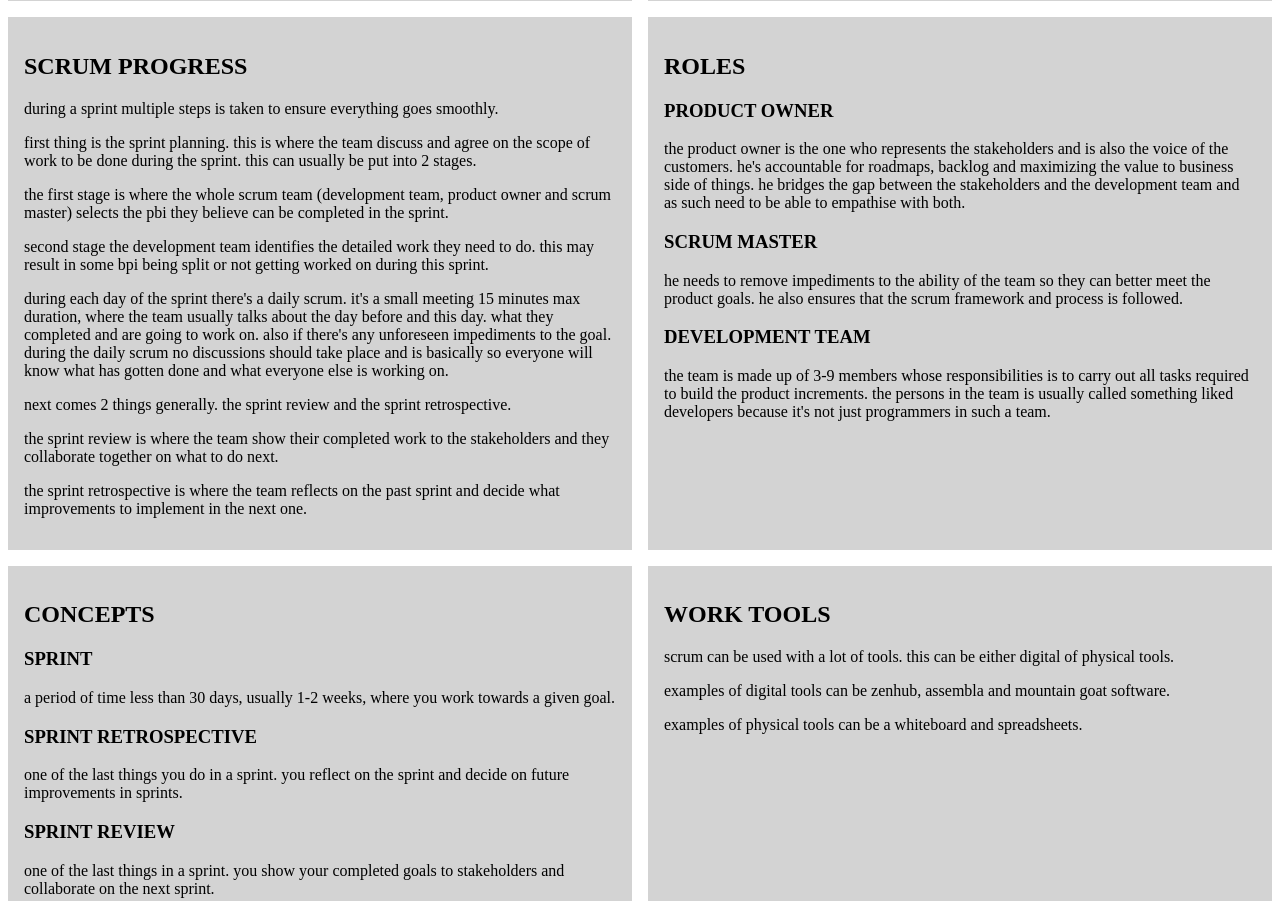
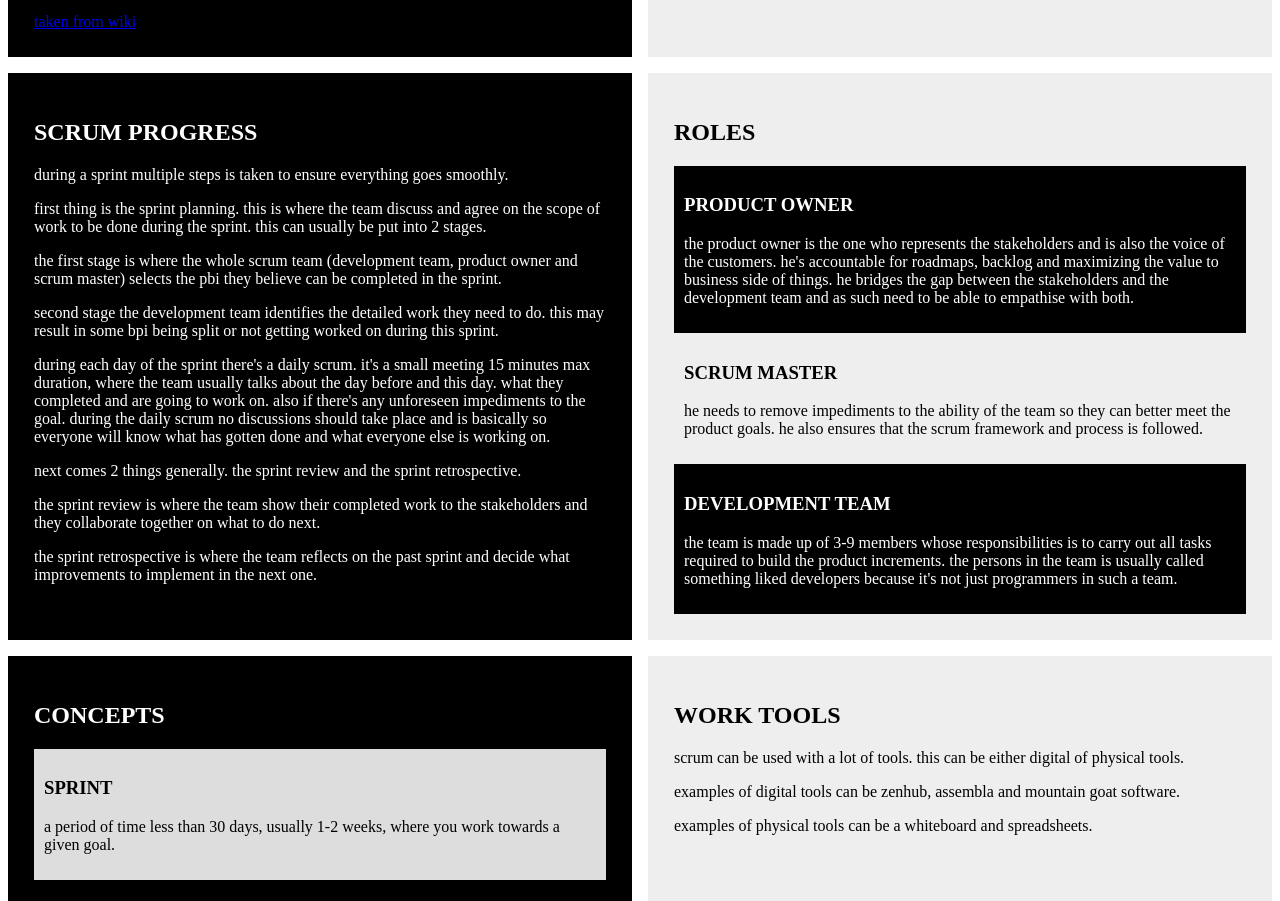
Before and after one commit to Zainde/scrumsite, a plain HTML site: page index.html in a window 1280 px wide. Shown: the part 854-1755 px from the top of the page. Drawn offline with Linux system fonts and the light colour scheme.

Commit message:
css changes

```diff
--- a/res/css/css.css
+++ b/res/css/css.css
@@ -1,20 +1,13 @@
-/* Insert all the styles */
-
-.shadow {
-    box-shadow: 0 3px 6px rgba(0,0,0,0.16), 0 3px 6px rgba(0,0,0,0.23);
-}
-
 h1, h2, h3, h4, h5, h6{
   text-transform: uppercase;
 }
-
 
 p{
   text-transform: lowercase;
 }
 
 section{
-  background-color: lightgrey;
+  background-color: #eee;
   padding: 16px;
 }
 
@@ -26,3 +19,29 @@ body{
 body header{
   grid-column: span 2;
 }
+
+section:nth-of-type(2n+1){
+  background-color:black;
+  color: white;
+}
+
+section article{
+  padding: 10px;
+}
+section:nth-of-type(2n+1) article article:nth-of-type(2n+1){
+  background-color: #ddd;
+  color: black;
+}
+section article article:nth-of-type(2n+1){
+  background-color: black;
+  color: white;
+}
+
+@media only screen and (max-width: 992px) {
+  body{
+    grid-template-columns:1fr;
+  }
+  body header{
+    grid-column: span 1;
+  }
+}
```
